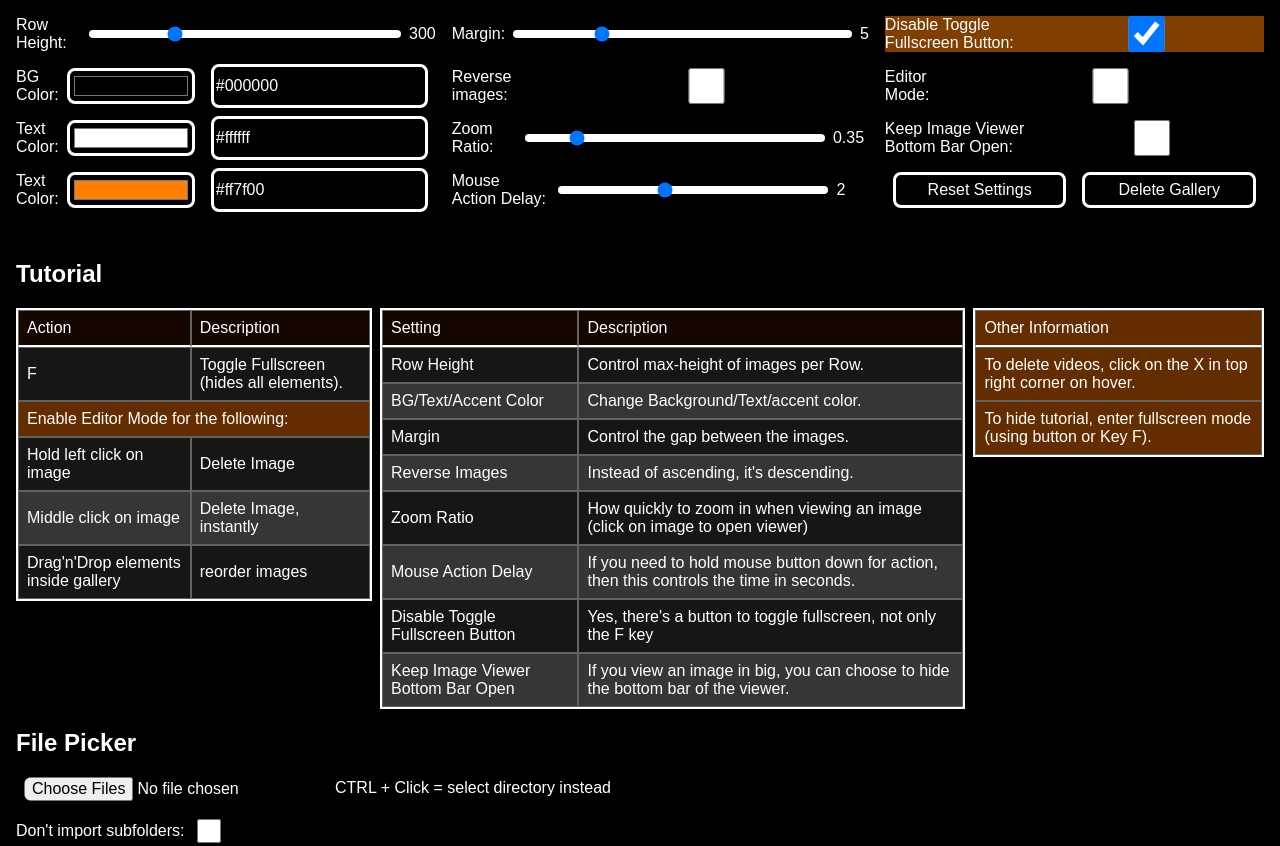
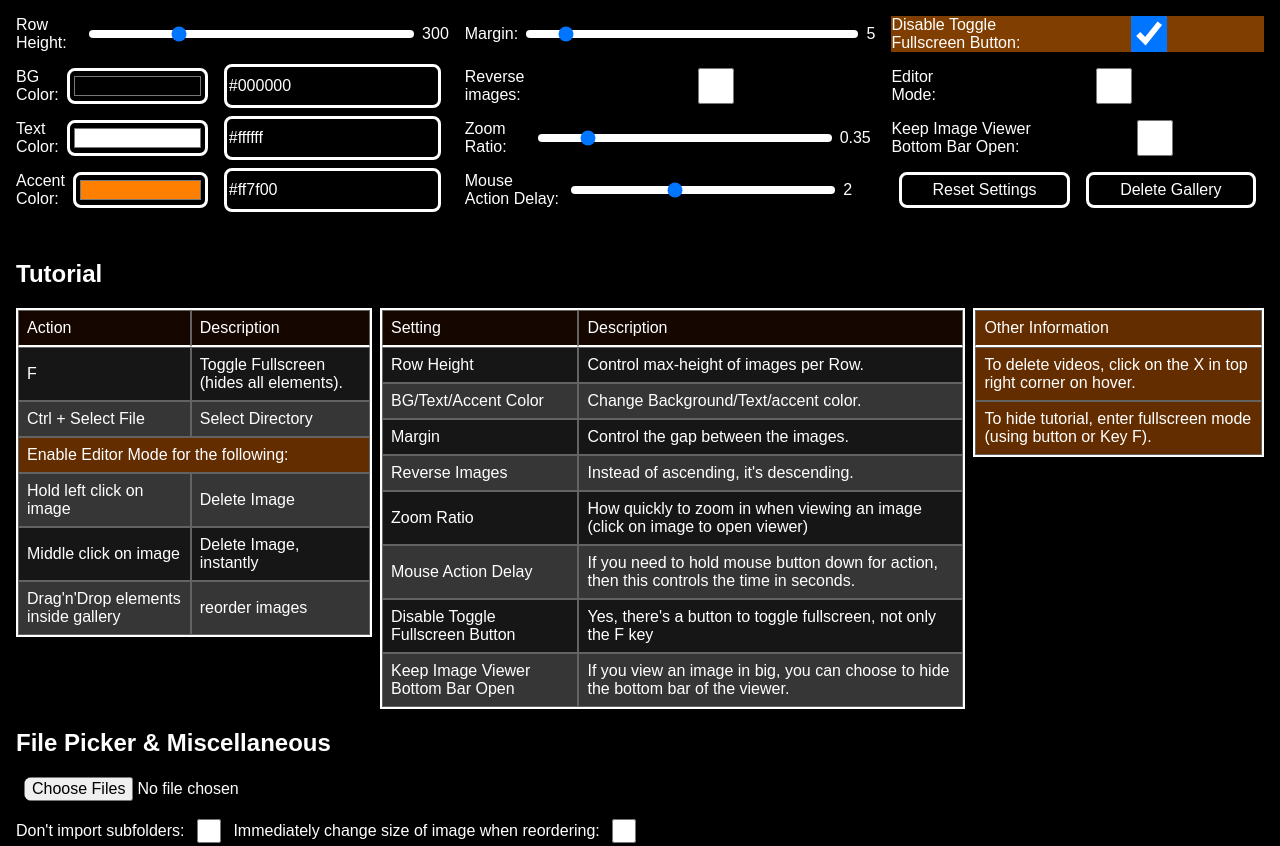
Before and after one commit to Lopolin-LP/justified-gallery-viewer, a plain HTML site: page index.html in a window 1280 px wide. Shown: the top 846 px of the page. Drawn offline with Linux system fonts and the light colour scheme.

Commit message:
Bug fixes and more
- README: Added "Features" section
- Colors: You can now use whatever is accepted by CSS
- Fixed filepicker in chrome
- Placeholder image now has proper sizing on first load (image was being resized before size was even available)
- Internal Improvements
- Fixed typo in html
- File Picker -> File Picker & Miscellaneous
- Increased range for margin
- When reordering images it shouldn't mess around with the layout anymore by using nth-child. Only on drop it will update accordingly.

```diff
--- a/app.js
+++ b/app.js
@@ -571,9 +571,24 @@ lePromise = window.addEventListener("load", async () => {
         dragulaDragging = false;
     });
 });
-var mediaRowHeight = 300;
-function resetMediaSizes() { // https://github.com/xieranmaya/blog/issues/6
-    for (media of galleryElm.children) {
+var mediaSizesStylesheet = document.head.appendChild(document.createElement("style"));
+function resetMediaSizes(resetInlineStyles=false) { // https://github.com/xieranmaya/blog/issues/6
+    let copyOfGalleryChildren = galleryElm.children; // just in case the children change in the middle of this
+    let styleContent = "";
+    if (settings.oldMediaHoverReorderingBehaviour) { // Written this way so we only check this once; idk if this complicated mess is worth the overhead saved
+        function createEntry(i, width, grow, padding) {
+            copyOfGalleryChildren[i].style.width = `${width}px`;
+            copyOfGalleryChildren[i].style.flexGrow = `${grow}`;
+            copyOfGalleryChildren[i].querySelector("i").style.paddingBottom = `${padding*100}%`;
+        }
+    } else {
+        function createEntry(i, width, grow, ratioH) {
+            styleContent += `#gallery > :nth-child(${i+1}) { width: ${width}px; flex-grow: ${grow}; i { padding-bottom: ${ratioH*100}%; } }\n`;
+        }
+    }
+    for (let i = 0; i < copyOfGalleryChildren.length; i++) {
+        let media = copyOfGalleryChildren[i];
+
         let mediaWidth, mediaHeight;
         let padder = media.querySelector("i");
         let imgElm = media.querySelector("img");
@@ -587,20 +602,53 @@ function resetMediaSizes() { // https://github.com/xieranmaya/blog/issues/6
         } else {
             throw new Error("NEITHER IMAGE NOR VIDEO, CRASHING...", media);
         }
-        let elmWidth = mediaWidth * mediaRowHeight / mediaHeight;
-        media.style.width = `${elmWidth}px`;
-        media.style.flexGrow = `${elmWidth}`;
-        padder.style.paddingBottom = `${mediaHeight / mediaWidth * 100}%`;
+        let elmWidth = mediaWidth * settings.rowHeight / mediaHeight;
+        createEntry(i, elmWidth, elmWidth, mediaHeight / mediaWidth);
+    }
+    mediaSizesStylesheet.innerText = styleContent;
+    if (resetInlineStyles) {
+        for (media of copyOfGalleryChildren) {
+            // media.style.removeProperty("width");
+            // media.style.removeProperty("flex-grow");
+            // media.style.removeProperty("aspect-ratio");
+            // media.querySelector("i").style.removeProperty("padding-bottomw");
+            // This is the weirdest bug I've seen: trying to remove all the properties above like that makes the padding be the height of the image, while when we remove the style attribute entirely (instead of leaving it empty) the image respects the height imposed by the padding. WHY?!
+            media.removeAttribute("style");
+            media.querySelector("i").removeAttribute("style");
+        }
     }
 }
 async function refreshGallery() {
     await Promise.all(importantLoadPromises);
-    // Placeholder stuff
-    galleryElm.childElementCount !== 1 && document.getElementById("placeholderImage") ? document.getElementById("placeholderImage").remove() : null;
-    galleryElm.childElementCount === 0 && !document.getElementById("placeholderImage") ? galleryElm.prepend(new DOMParser().parseFromString(`<a id="placeholderImage" class="image" style="width: 533.333px; flex-grow: 533.333;"><i style="padding-bottom: 56.25%;"></i><img src="placeholder.svg"></a>`, "text/html").body.firstChild) : null;
+    function actualRefresh() {
         // Actually refreshing the gallery
         resetMediaSizes();
         viewer.update();
+    }
+    let waitWithRefresh = false;
+    // Placeholder stuff
+    if (galleryElm.childElementCount !== 1 && document.getElementById("placeholderImage")) {
+        document.getElementById("placeholderImage").remove();
+    }
+    if (galleryElm.childElementCount === 0 && !document.getElementById("placeholderImage")) {
+        waitWithRefresh = true;
+        galleryElm.prepend(new DOMParser().parseFromString(`<a id="placeholderImage" class="image"><i></i><img src="placeholder.svg"></a>`, "text/html").body.firstChild);
+        let img = document.getElementById("placeholderImage").querySelector("img");
+        if (img.complete) {
+            actualRefresh();
+        } else {
+            img.addEventListener('load', function() {
+                actualRefresh();
+            })
+            img.addEventListener('error', function(e) {
+                console.error(e);
+                actualRefresh();
+            })
+        }
+    }
+    if (!waitWithRefresh) {
+        actualRefresh();
+    }
 }
 
 // Settings management
@@ -637,28 +685,47 @@ let settings = new Proxy(LOCAL_FOR_OBJECT_ONLY_settings, {
         return result;
     }
 });
-const settings_valid = ["rowHeight", "bgColor", "bgColor-txt", "textColor", "textColor-txt", "imgMargin", "imgReverse", "zoomRatio", "mouseActionDelay", "accentColor", "accentColor-txt", "disableFullscreenB", "kivbbo", "dontImportSubfolders", "editorMode"];
-window.addEventListener("load", () => {
+addILP("loadingSettings");
+const settings_valid = ["rowHeight", "bgColor", "bgColor-txt", "textColor", "textColor-txt", "imgMargin", "imgReverse", "zoomRatio", "mouseActionDelay", "accentColor", "accentColor-txt", "disableFullscreenB", "kivbbo", "dontImportSubfolders", "editorMode", "oldMediaHoverReorderingBehaviour"];
+const settings_no_display_val = ["imgReverse", "disableFullscreenB", "kivbbo", "dontImportSubfolders", "editorMode", "oldMediaHoverReorderingBehaviour"];
+window.addEventListener("load", async () => {
+    haveWeFinishedProcessingYet = [];
     // Specific fixes for some settings
     // galleryElm.children[0].setAttribute("data-first", "");
     // load all settings
     settings_valid.forEach((id) => {
+        haveWeFinishedProcessingYet.push(new Promise((resolve) => {
+            try {
                 let elm = document.getElementById(id);
                 let elmType = elm.getAttribute("type");
-        valToCheckTMP = "value"; // when a different value is used instead of value
+                // when a different value is used instead of value
+                let valToCheckTMP = "value";
                 if (elmType == "checkbox") {
                     valToCheckTMP = "checked";
                 }
                 const valToCheck = valToCheckTMP;
-        elm.addEventListener("input", (e) => {
-            // changeSetting(id, e.target[valToCheck]);
-            // updateVal(id, e.target[valToCheck]);
+                // When the value has to be processed a bit
+                let doFunction = function (e) {
                     settingsDo(id, e.target[valToCheck]);
-        });
+                }
+                if (id.match(/(accent|text|bg)color(-txt|)/gi)) {
+                    doFunction = function (e) {
+                        settingsDo(id, standardize_color(e.target[valToCheck]));
+                    }
+                }
+                elm.addEventListener("input", doFunction);
                 // set settings
                 // document.getElementById(id).dispatchEvent(new InputEvent("input"));
                 settingsDo(id, elm[valToCheck], {load: true, elm: elm, elmValToCheck: valToCheck});
+                resolve();
+            } catch (error) {
+                console.error(error);
+                resolve();
+            }
+        }));
     });
+    await Promise.all(haveWeFinishedProcessingYet);
+    solveILP("loadingSettings");
 })
 function settingsDo(id, val, options={load: false, otherAttr: undefined, elm: undefined, elmValToCheck: undefined}) {
     // some patches
@@ -682,7 +749,7 @@ function settingsReset() {
 }
 function updateVal(id, val, otherAttr) {
     try {
-        if (id.match(/imgReverse|disableFullscreenB|kivbbo|dontImportSubfolders|editorMode/)) { // Blacklist options who don't display their value
+        if (settings_no_display_val.includes(id)) { // Blacklist options who don't display their value
             return;
         }
         otherAttr = otherAttr ?? "name";
@@ -703,7 +770,6 @@ function updateVal(id, val, otherAttr) {
 async function changeSetting(id, val) {
     switch (id) {
         case "rowHeight":
-            mediaRowHeight = val;
             resetMediaSizes();
             break;
         case "bgColor":
@@ -754,15 +820,19 @@ async function changeSetting(id, val) {
             viewer.options.zoomRatio = val;
             break;
         case "mouseActionDelay":
-            mouseActionDelay = val;
+            mouseActionDelay = val; // LEGACY CODE - ToDo: use settings.mouseActionDelay instead
             break;
         case "dontImportSubfolders":
-            dontImportSubfolders = val;
+            dontImportSubfolders = val; // LEGACY CODE - ToDo: use settings.mouseActionDelay instead
             break;
         case "editorMode":
             let editorModeToggledEvent = new Event("editorModeToggled");
             editorModeToggledEvent.status = val;
             window.dispatchEvent(editorModeToggledEvent);
+            break;
+        case "oldMediaHoverReorderingBehaviour":
+            mediaSizesStylesheet.sheet.disabled = val;
+            resetMediaSizes(!val);
             break;
 
         default:
@@ -770,23 +840,29 @@ async function changeSetting(id, val) {
             break;
     }
 }
+
+function standardize_color(str){ // https://stackoverflow.com/a/47355187
+    var ctx = document.createElement("canvas").getContext("2d");
+    ctx.fillStyle = str;
+    return ctx.fillStyle;
+}
 function colorFunc(which, val) {
     if (which.includes("bgColor")) {
-        document.documentElement.style.setProperty("--bg", val);
+        document.documentElement.style.setProperty("--bg-user", val);
         document.querySelector("meta[name='theme-color']").content = val;
     }
     if (which.includes("textColor")) {
-        document.documentElement.style.setProperty("--text", val);
+        document.documentElement.style.setProperty("--text-user", val);
     }
     if (which.includes("accentColor")) {
-        document.documentElement.style.setProperty("--accent", val);
+        document.documentElement.style.setProperty("--accent-user", val);
     }
     if (which.includes("txt")) {
         whichElmVal = document.getElementById(which).value;
-        if (whichElmVal[0] != "#") {
-            // console.log(which);
-            document.getElementById(which).value = "#" + val;
-        }
+        // if (whichElmVal[0] != "#") {
+        //     // console.log(which);
+        //     document.getElementById(which).value = "#" + val;
+        // }
     }
 }
 
@@ -914,6 +990,9 @@ function getDontImportSubfolders(length) {
     return ignoreDontImportSubfoldersFor;
 }
 async function generalPastingMediaDealer(e) {
+    if (e.target.nodeName.toLowerCase() == "input") { // allow pasting when applicable
+        return;
+    }
     e.stopPropagation();
     e.preventDefault();
     let promising = [];
@@ -931,7 +1010,7 @@ async function generalPastingMediaDealer(e) {
 window.addEventListener("load", () => {
     let filePicker = document.getElementById("filePicker");
     filePicker.addEventListener("change", async () => {
-        loadNewPics(filePicker.files);
+        loadNewPics(Object.values(filePicker.files)); // Wrapped in Object.values due to CHROME
         filePicker.value = "";
     })
     if (filePicker.files.length != 0) {
@@ -951,7 +1030,7 @@ window.addEventListener("load", () => {
         }
         let promising = [];
         let currentUrlBeingProcessed = "";
-        for (item of Object.values(e.dataTransfer.items)) {
+        for (item of Object.values(e.dataTransfer.items)) { // ToDo: Change to .files
             // console.log(item)
             if (item.kind == "file") {
                 promising.push(scanFiles(item.webkitGetAsEntry(), addFilesArray, getDontImportSubfolders(e.dataTransfer.items.length)));
--- a/index.html
+++ b/index.html
@@ -46,13 +46,13 @@
             <input name="textColor-txt" class="input-value" data-value-of="textColor" type="text" value="#ffffff" placeholder="#RRGGBBAA" id="textColor-txt">
         </div>
         <div>
-            <label for="accentColor">Text Color:</label>
+            <label for="accentColor">Accent Color:</label>
             <input name="accentColor" type="color" class="input-value" data-value-of="accentColor-txt" value="#ff7f00" id="accentColor">
             <input name="accentColor-txt" class="input-value" data-value-of="accentColor" type="text" value="#ff7f00" placeholder="#RRGGBBAA" id="accentColor-txt">
         </div>
         <div>
             <label for="imgMargin">Margin:</label>
-            <input name="imgMargin" type="range" min="0" max="20" value="5" step="1" id="imgMargin">
+            <input name="imgMargin" type="range" min="0" max="50" value="5" step="1" id="imgMargin">
             <span class="input-value" data-value-of="imgMargin"></span>
         </div>
         <div>
@@ -100,6 +100,10 @@
                     <tr>
                         <td>F</td>
                         <td>Toggle Fullscreen (hides all elements).</td>
+                    </tr>
+                    <tr>
+                        <td>Ctrl + Select File</td>
+                        <td>Select Directory</td>
                     </tr>
                     <tr>
                         <td colspan="2">Enable Editor Mode for the following:</td>
@@ -176,13 +180,17 @@
                 </tbody>
             </table>
         </div>
-        <h1>File Picker</h1>
-        <p>
-            <input type="file" id="filePicker" multiple><span>CTRL + Click = select directory instead</span>
+        <h1>File Picker & Miscellaneous</h1>
+        <p id="misc">
+            <input type="file" id="filePicker" multiple>
             <br><br>
             <span>
                 <label for="dontImportSubfolders">Don't import subfolders:</label>
                 <input name="dontImportSubfolders" type="checkbox" id="dontImportSubfolders" data-value-of="dontImportSubfolders">
+            </span>
+            <span>
+                <label for="oldMediaHoverReorderingBehaviour">Immediately change size of image when reordering:</label>
+                <input name="oldMediaHoverReorderingBehaviour" type="checkbox" id="oldMediaHoverReorderingBehaviour" data-value-of="oldMediaHoverReorderingBehaviour">
             </span>
         </p>
         <h1>Gallery</h1>
--- a/style.css
+++ b/style.css
@@ -1,7 +1,10 @@
 :root {
-    --bg: #000;
-    --text: #fff;
-    --accent: #f70;
+    --bg-user: #000;
+    --text-user: #fff;
+    --accent-user: #f70;
+    --bg: rgb(from var(--bg-user) r g b / alpha);
+    --text: rgb(from var(--text-user) r g b / alpha);
+    --accent: rgb(from var(--accent-user) r g b / alpha);
 
     --size: 16px;
     --size-075: calc(var(--size) * 0.75);
@@ -134,9 +137,9 @@ nav :is(input, button) {
     width: var(--fill-available);
     height: 100%;
 }
-#dontImportSubfolders {
+#misc input[type="checkbox"] {
     width: calc(var(--size) * 1.5);
-    height: calc(var(--size) * 1.5);;
+    height: calc(var(--size) * 1.5);
 }
 input:not([type="range"]), button {
     &:not([type="file"]) {
@@ -313,6 +316,8 @@ body.editorMode .video:hover .closer {
         position: absolute;
         top: 0;
         width: 100%;
+        height: 100%;
+        object-fit: cover;
         vertical-align: bottom;
     }
 }
```
Also changed, not shown: README.md. Lines whose indentation alone changed are shown as unchanged.
